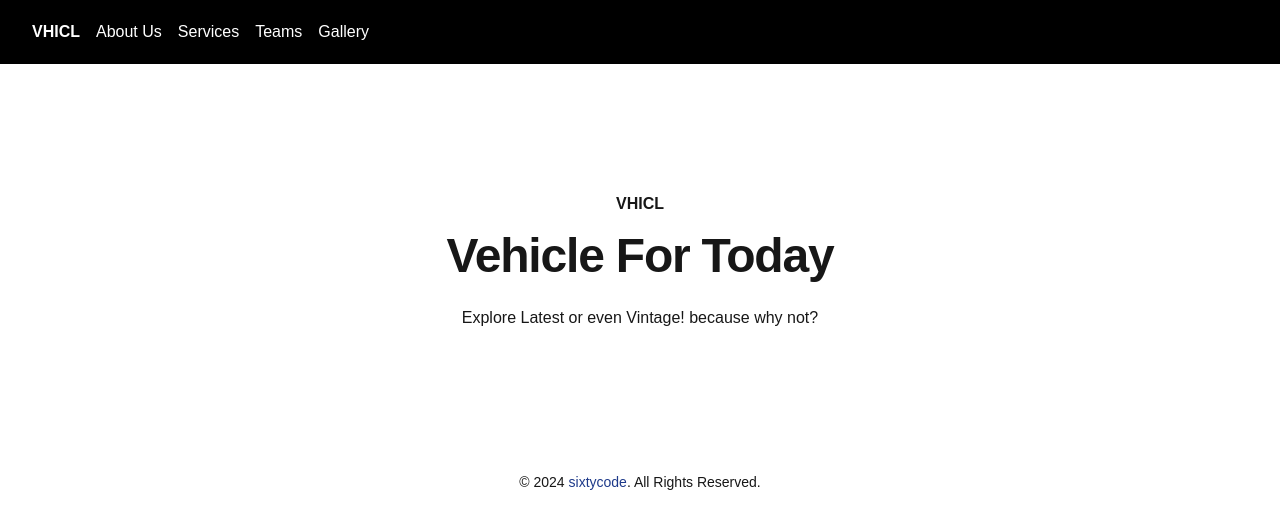
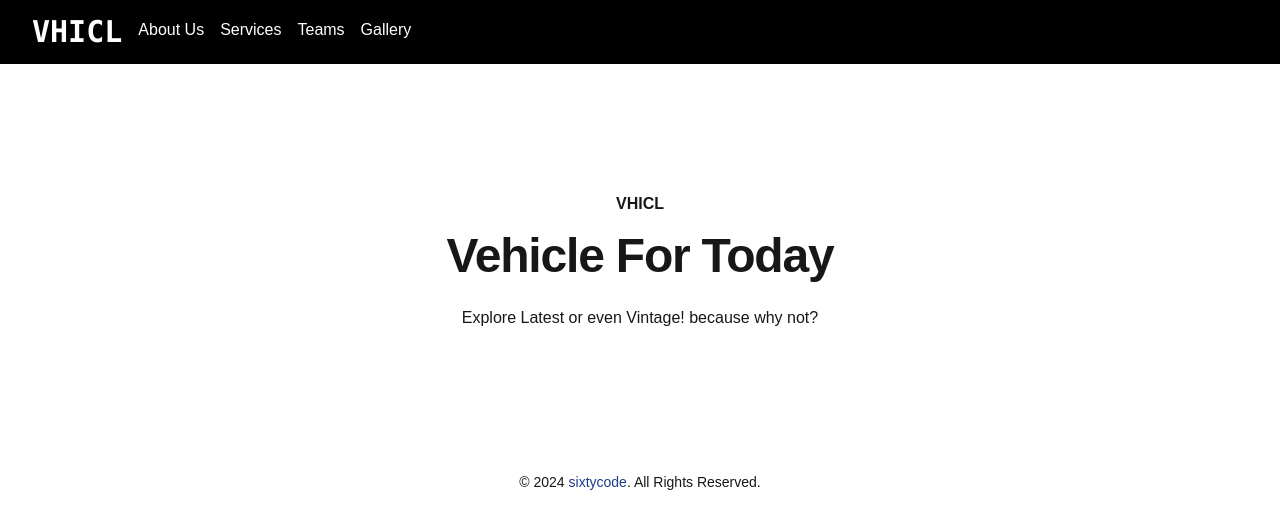
Before and after one commit to sixtycode/profilr, a Next.js app: page / in a window 1280 px wide. Shown: the top 528 px of the page. Built offline with nearby package versions, Linux system fonts and the light colour scheme.

Commit message:
refactor: navbar tweak

```diff
--- a/src/app/components/Navbar.tsx
+++ b/src/app/components/Navbar.tsx
@@ -7,30 +7,30 @@ export default function Navbar() {
         <div className="mx-auto max-w-7xl px-2 sm:px-6 lg:px-8">
           <div className="relative flex h-16 items-center justify-between">
             <div className="flex space-x-4">
-              <Link href="/" className="font-extrabold">
+              <Link href="/" className="font-mono font-extrabold text-3xl">
                 VHICL
               </Link>
               <Link
                 href="/about"
-                className="hover:font-semibold dark:hover:font-semibold"
+                className="hover:font-semibold dark:hover:font-semibold py-1"
               >
                 About Us
               </Link>
               <Link
                 href="/services"
-                className="hover:font-semibold dark:hover:font-semibold"
+                className="hover:font-semibold dark:hover:font-semibold py-1"
               >
                 Services
               </Link>
               <Link
                 href="/teams"
-                className="hover:font-semibold dark:hover:font-semibold"
+                className="hover:font-semibold dark:hover:font-semibold py-1"
               >
                 Teams
               </Link>
               <Link
                 href="/gallery"
-                className="hover:font-semibold dark:hover:font-semibold"
+                className="hover:font-semibold dark:hover:font-semibold py-1"
               >
                 Gallery
               </Link>
```
